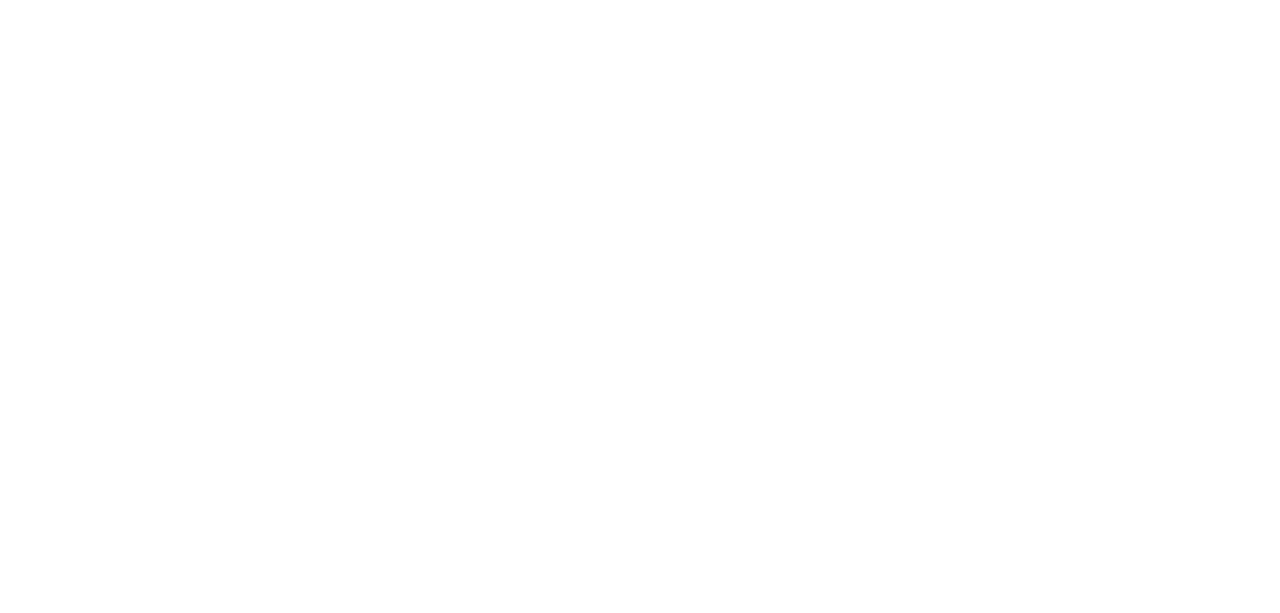
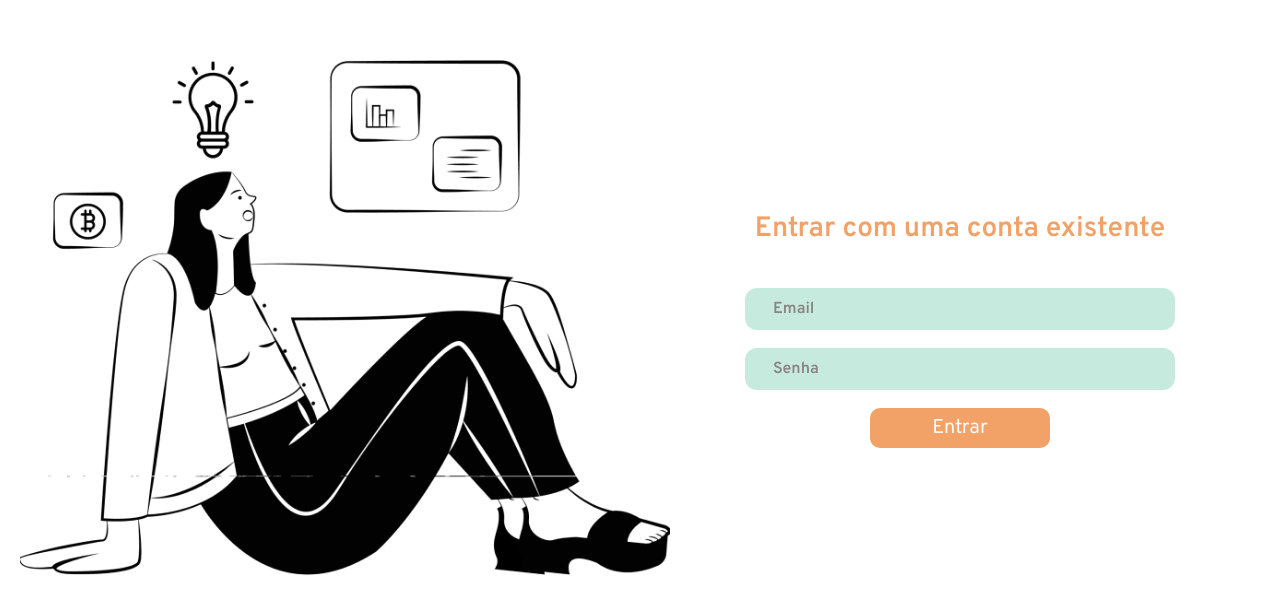
Before and after one commit to murilolmartins/app_habitos, a React (Create React App) app: page /login in a window 1280 px wide. Shown: the part 117-730 px from the top of the page. Built offline with nearby package versions, Linux system fonts and the light colour scheme.

Commit message:
feat: login

```diff
--- a/src/components/MobileFooter/index.jsx
+++ b/src/components/MobileFooter/index.jsx
@@ -3,8 +3,10 @@ import HomeIcon from "@mui/icons-material/Home";
 import HelpIcon from "@mui/icons-material/Help";
 import LoginIcon from "@mui/icons-material/Login";
 import PersonAddAlt1Icon from "@mui/icons-material/PersonAddAlt1";
+import { useHistory } from "react-router";
 
-const MobileFooter = () => {
+const MobileFooter = ({ name }) => {
+  const history = useHistory();
   const onView = (e) => {
     const item = document.querySelector(".active");
     item.classList.remove("active");
@@ -13,7 +15,13 @@ const MobileFooter = () => {
   return (
     <Container>
       <ul>
-        <li className="active" onClick={(e) => onView(e)}>
+        <li
+          className={name === "home" && "active"}
+          onClick={(e) => {
+            onView(e);
+            history.push("/");
+          }}
+        >
           <div className="box_icon">
             <span className="icon">
               <HomeIcon fontSize="large"></HomeIcon>
@@ -21,7 +29,13 @@ const MobileFooter = () => {
             <span className="text">Home</span>
           </div>
         </li>
-        <li onClick={(e) => onView(e)}>
+        <li
+          className={name === "aboutUs" && "active"}
+          onClick={(e) => {
+            onView(e);
+            // history.push("/aboutUs");
+          }}
+        >
           <div className="box_icon">
             <span className="icon">
               <HelpIcon fontSize="large"></HelpIcon>
@@ -29,7 +43,13 @@ const MobileFooter = () => {
             <span className="text">Sobre Nós</span>
           </div>
         </li>
-        <li onClick={(e) => onView(e)}>
+        <li
+          className={name === "login" && "active"}
+          onClick={(e) => {
+            history.push("/login");
+            onView(e);
+          }}
+        >
           <div className="box_icon">
             <span className="icon">
               <LoginIcon fontSize="large"></LoginIcon>
@@ -37,7 +57,10 @@ const MobileFooter = () => {
             <span className="text">Login</span>
           </div>
         </li>
-        <li onClick={(e) => onView(e)}>
+        <li
+          className={name === "singUp" && "active"}
+          onClick={(e) => onView(e)}
+        >
           <div className="box_icon">
             <span className="icon">
               <PersonAddAlt1Icon fontSize="large"></PersonAddAlt1Icon>
--- a/src/pages/Home/index.jsx
+++ b/src/pages/Home/index.jsx
@@ -14,7 +14,7 @@ function Home() {
           <Wellcome></Wellcome>
         </Content>
       </SmallContainer>
-      <MobileFooter></MobileFooter>
+      <MobileFooter name="home"></MobileFooter>
     </Container>
   );
 }
--- a/src/pages/Login/index.jsx
+++ b/src/pages/Login/index.jsx
@@ -0,0 +1,22 @@
+import MobileFooter from "../../components/MobileFooter";
+import { Container, SmallContainer, Content } from "./style";
+import ThinkingGirl from "../../assets/images/girl-thinking.png";
+import LoginForm from "../../components/LoginForm";
+
+const Login = () => {
+  return (
+    <Container>
+      <SmallContainer>
+        <div className="background_img">
+          <img src={ThinkingGirl} alt="" />
+        </div>
+        <Content>
+          <LoginForm></LoginForm>
+        </Content>
+      </SmallContainer>
+      <MobileFooter name="login"></MobileFooter>
+    </Container>
+  );
+};
+
+export default Login;
--- a/src/pages/Login/style.js
+++ b/src/pages/Login/style.js
@@ -0,0 +1,41 @@
+import styled from "styled-components";
+
+export const Container = styled.div`
+  display: flex;
+  flex-direction: column;
+  align-items: center;
+  justify-content: space-between;
+  height: 100vh;
+  width: 100%;
+`;
+
+export const SmallContainer = styled.div`
+  display: flex;
+  align-items: center;
+  width: 100%;
+  flex-grow: 1;
+  .background_img {
+    display: none;
+    width: 50%;
+    @media (min-width: 1100px) {
+      display: flex;
+      align-items: center;
+      justify-content: center;
+      img {
+        width: 650px;
+        padding-left: 50px;
+      }
+    }
+  }
+`;
+
+export const Content = styled.div`
+  display: flex;
+  flex-direction: column;
+  align-items: center;
+  justify-content: center;
+  width: 100%;
+  @media (min-width: 1100px) {
+    width: 50%;
+  }
+`;
--- a/src/routes/index.jsx
+++ b/src/routes/index.jsx
@@ -1,10 +1,12 @@
 import { Switch, Route } from "react-router-dom";
 import Home from "../pages/Home";
+import Login from "../pages/Login";
 
 const Routes = () => {
   return (
     <Switch>
       <Route exact path="/" component={Home} />
+      <Route path="/login" component={Login} />
     </Switch>
   );
 };
```
